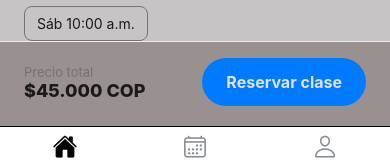
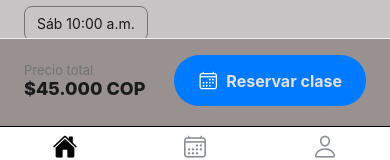
Before and after one commit to ingAngelserna/ReservaClaseIngles, a React Native app: screen /InicioTab in a window 390 px wide. Both pictures are taken after a click on the element 195 px from the left and 583 px from the top of the page. Shown: the part 669-829 px from the top of the page. Built offline with nearby package versions, Linux system fonts and the light colour scheme.

Commit message:
Validacion para cuando no alla perfil no se pueda hacer una reserva

```diff
--- a/src/screens/DetalleClaseScreen.js
+++ b/src/screens/DetalleClaseScreen.js
@@ -1,40 +1,51 @@
-  import React, { useState } from 'react';
+ import React, { useState } from 'react';
 import { View, Text, Image, ScrollView, StyleSheet, TouchableOpacity, Alert } from 'react-native';
 import { useSafeAreaInsets } from 'react-native-safe-area-context';
+import { Ionicons } from '@expo/vector-icons';
 import { formatearPrecio } from '../data/clases';
 
-// 1. Importamos el hook global de reservas que ya arreglaste
-import useReserva from '../hooks/useReserva'; // Ajusta la ruta si es necesario (ej: '../context/useReserva')
+import useReserva from '../hooks/useReserva';
+import useAlmacenamiento from '../hooks/useAlmacenamiento';
 
 export default function DetalleClaseScreen({ route, navigation }) {
   const insets = useSafeAreaInsets();
   const { clase } = route.params;
 
-  // 2. Extraemos la función agregarReserva del contexto
   const { agregarReserva } = useReserva();
 
+  // Extraemos el perfil del almacenamiento local
+  const [perfilGuardado, , listo] = useAlmacenamiento('@perfil_usuario', null);
+
   const [cupos, setCupos] = useState(clase.cupos);
-  // 3. Nuevo estado para guardar qué horario elige el usuario
   const [horarioSeleccionado, setHorarioSeleccionado] = useState(null);
 
-  // 4. Lógica de reserva actualizada
   const manejarReserva = () => {
+    // VALIDACIÓN 1: ¿Tiene una cuenta creada?
+    if (!perfilGuardado) {
+      // Alerta simple corregida, sin intentar navegar a otra pantalla
+      Alert.alert(
+        'Cuenta requerida',
+        'Debes registrar tus datos en la pestaña de Perfil antes de poder reservar una clase.'
+      );
+      return;
+    }
+
+    // VALIDACIÓN 2: ¿Seleccionó un horario?
     if (!horarioSeleccionado) {
       Alert.alert('Falta horario', 'Por favor selecciona un horario para tu clase.');
       return;
     }
 
+    // Lógica de reserva si pasa las validaciones
     if (cupos > 0) {
-      // Intentamos guardar la reserva en el Contexto Global
       const resultado = agregarReserva(clase, horarioSeleccionado);
 
       if (resultado.ok) {
         setCupos(cupos - 1);
         Alert.alert('¡Reserva exitosa!', 'Tu clase ha sido guardada en la pestaña de Reservas.');
-        navigation.goBack(); // Regresamos a la lista de clases
+        navigation.goBack();
       } else {
-        // Si resultado.ok es falso, significa que el id (clase + horario) ya existe o se cruza
-        Alert.alert('Cruce de horarios', resultado.mensaje);
+        Alert.alert('No se pudo reservar', resultado.mensaje);
       }
     }
   };
@@ -74,7 +85,6 @@ export default function DetalleClaseScreen({ route, navigation }) {
             </View>
           </View>
 
-          {/* 5. Selector visual de horarios */}
           <View style={styles.seccionHorarios}>
             <Text style={styles.subtitulo}>Selecciona un horario:</Text>
             <View style={styles.horariosGrid}>
@@ -108,9 +118,12 @@ export default function DetalleClaseScreen({ route, navigation }) {
           onPress={manejarReserva}
           disabled={cupos === 0}
         >
-          <Text style={styles.textoBoton}>
-            {cupos > 0 ? 'Reservar clase' : 'Sin cupos'}
-          </Text>
+          <View style={{ flexDirection: 'row', alignItems: 'center', justifyContent: 'center' }}>
+            <Ionicons name="calendar-outline" size={20} color={cupos > 0 ? "#fff" : "#888"} style={{ marginRight: 8 }} />
+            <Text style={styles.textoBoton}>
+              {cupos > 0 ? 'Reservar clase' : 'Sin cupos'}
+            </Text>
+          </View>
         </TouchableOpacity>
       </View>
     </View>
```
